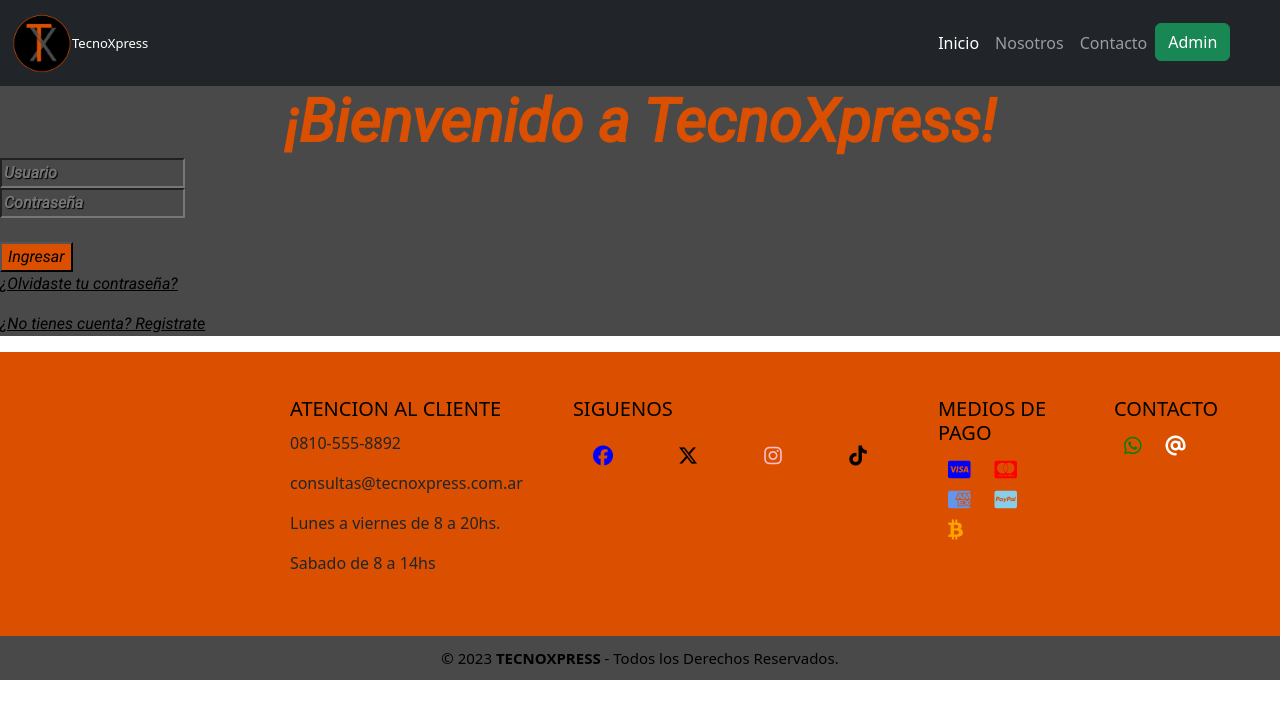
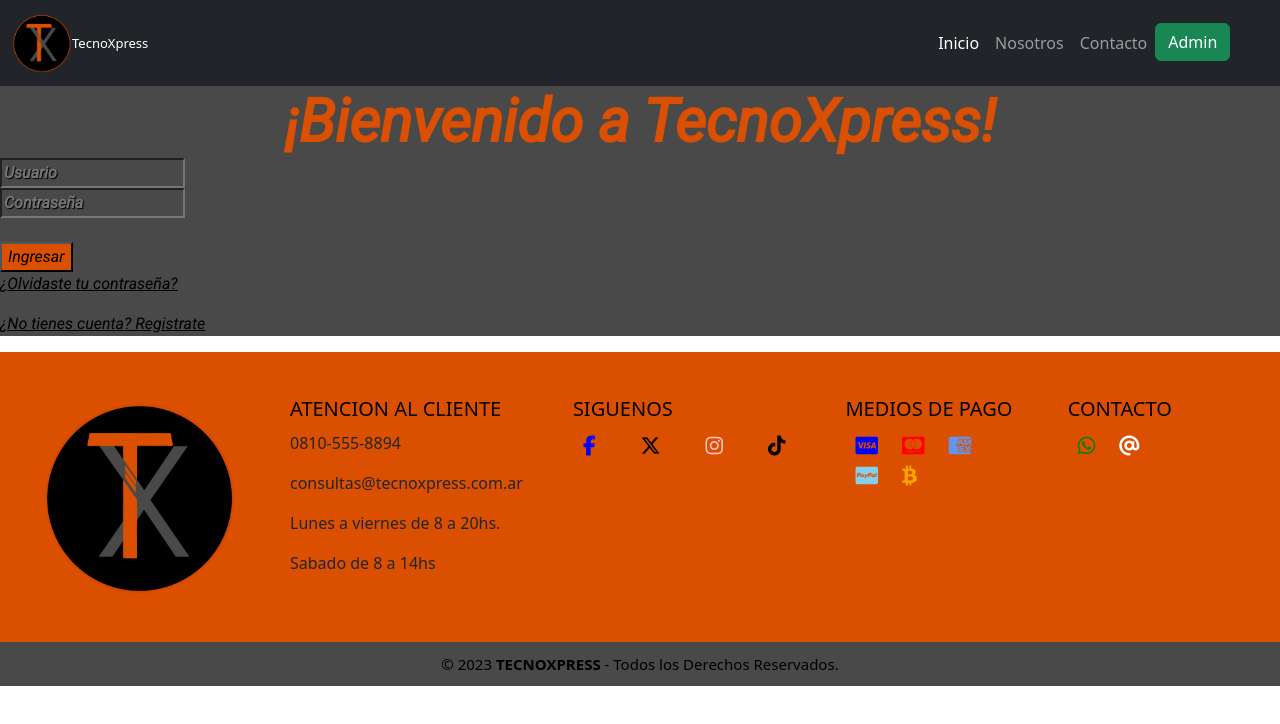
Before and after one commit to rosrob/TecnoXpress, a plain HTML site: page form_ingreso.html in a window 1280 px wide. Drawn offline with nearby package versions, Linux system fonts and the light colour scheme.

Commit message:
Realice cambios/mejoras en footer en formulario de ingreso

```diff
--- a/form_ingreso.html
+++ b/form_ingreso.html
@@ -65,13 +65,13 @@
       <div class="grupo-1">
           <div class="box">
               <div class="logo">
-                    <img src="LOGO DEFINITORIO TECNOXPRESS.png" alt="">
+                  <img src="media/logo.png" alt="">
               </div>
           </div>
           <div class="box">
             <div class="info">
                 <h2>ATENCION AL CLIENTE</h2>
-                  <p>0810-555-8892</p>
+                <p>0810-555-8894</p>
                 <p>consultas@tecnoxpress.com.ar</p>
                 <p> Lunes a viernes de 8 a 20hs.</p>
                 <p> Sabado de 8 a 14hs</p>
@@ -81,30 +81,32 @@
         <div class="box">
           <h2>SIGUENOS</h2>
           <div class="redes">
-                    <span class="fb"><i class="fa-brands fa-facebook"></i></span>
-                    <span class="tw"><i class="fa-brands fa-x-twitter"></i></span>
-                    <span class="insta"><i class="fa-brands fa-instagram"></i></span>
-                    <span class="tk"><i class="fa-brands fa-tiktok"></i></span>
+            <a href="https://www.facebook.com/" target="_blank"><span class="fb"><i class="fa-brands fa-facebook-f"></i></i></span></a>
+            <a href="https://twitter.com/" target="_blank"><span class="tw"><i class="fa-brands fa-x-twitter"></i></i></span></a>
+            <a href="https://www.instagram.com/" target="_blank"><span class="insta"><i class="fa-brands fa-instagram"></i></i></span></a>
+            <a href="https://www.tiktok.com/" target="_blank"><span class="tk"><i class="fa-brands fa-tiktok"></i></span></a>
           </div>
         </div>
         <div class="box">
           <h2>MEDIOS DE PAGO</h2>
-                 <span class="vi"><i class="fa-brands fa-cc-visa"></i></span>
-                 <span class="ms"><i class="fa-brands fa-cc-mastercard"></i></span>
-                 <span class="amx"><i class="fa-brands fa-cc-amex"></i></span>
-                 <span class="pay"><i class="fa-brands fa-cc-paypal"></i></span>
-                 <span class="btc"><i class="fa-brands fa-btc"></i></span>
+          <a href="https://www.visa.com/" target="_blank"><span class="vi"><i class="fa-brands fa-cc-visa"></i></span></a>
+          <a href="https://www.mastercard.com/" target="_blank"><span class="ms"><i class="fa-brands fa-cc-mastercard"></i></span></a>
+          <a href="https://www.americanexpress.com/" target="_blank"><span class="amx"><i class="fa-brands fa-cc-amex"></i></span></a>
+          <a href="https://www.paypal.com/" target="_blank"><span class="pay"><i class="fa-brands fa-cc-paypal"></i></span></a>
+        <a href="https://academy.binance.com/" target="_blank"><span class="btc"><i class="fa-brands fa-btc"></i></span></a>
         </div>
         <div class="box">
           <h2>CONTACTO</h2>
-             <span class="wsp"><i class="fa-brands fa-whatsapp"></i></span>
-             <span class="mail"><i class="fa-sharp fa-solid fa-at"></i></span>
+          <a href="https://api.whatsapp.com/send?phone=[número de teléfono]" target="_blank"><span class="wsp"><i class="fa-brands fa-whatsapp"></i></span></a>
+          <a href="mailto:consultas@tecnoxpress.com.ar"><span class="mail"><i class="fa-sharp fa-solid fa-at"></i></span></a>
         </div>
+
       </div>
       <div class="grupo-2">
           <small>&copy; 2023 <b> TECNOXPRESS</b> - Todos los Derechos Reservados.</small>
 
       </div>
+
   </footer>
 </body>
    </html>
```
Lines whose indentation alone changed are shown as unchanged.
